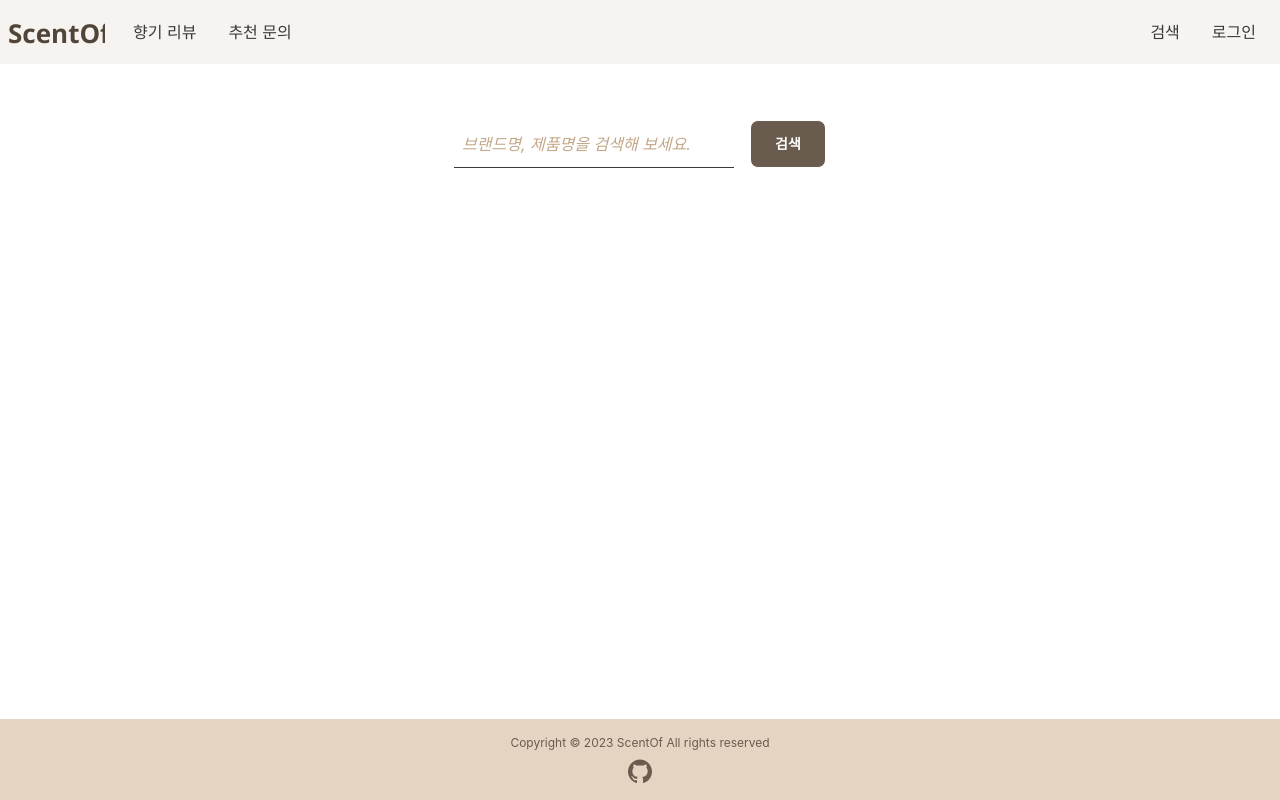
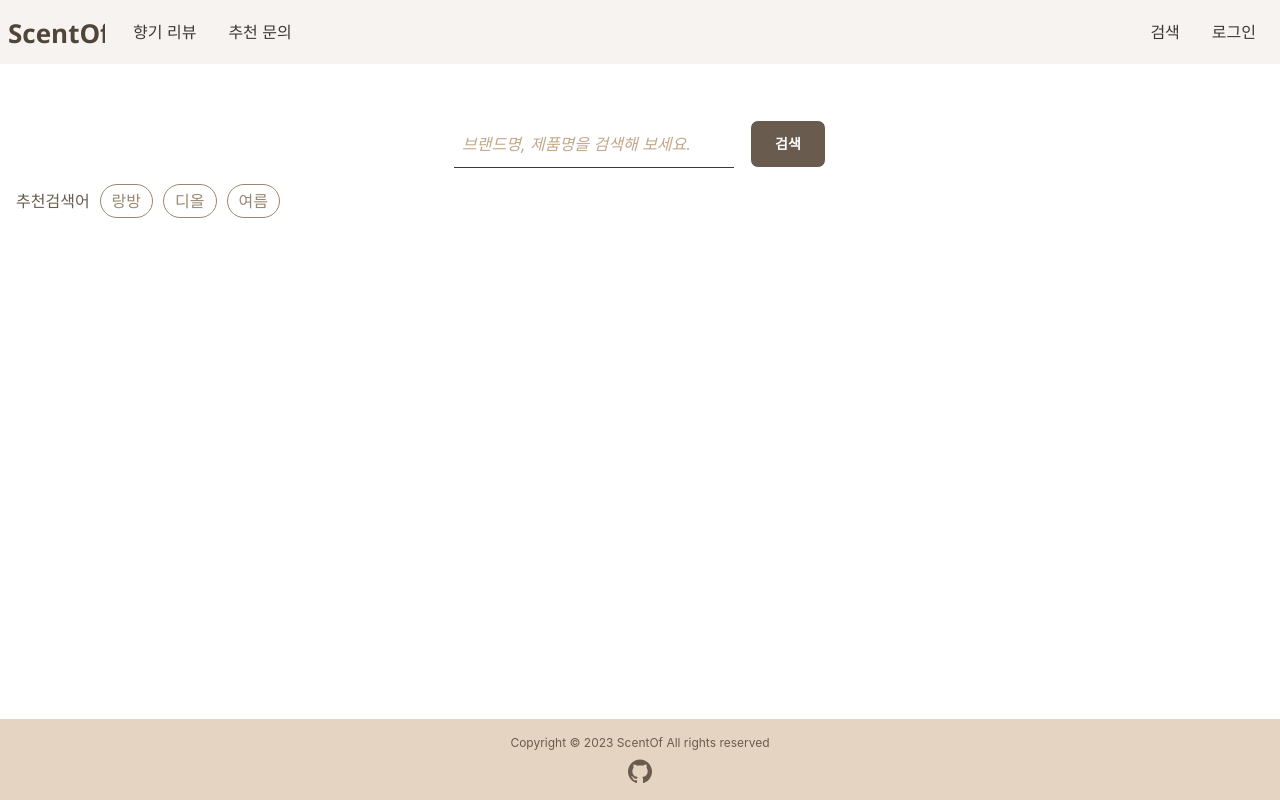
Before and after one commit to j2yn34/ScentOf, a React (Vite) app: page /search in a window 1280 px wide. Built offline with nearby package versions, Linux system fonts and the light colour scheme; no server answers.

Commit message:
Feat: 추천검색어 클릭 시 검색 기능 구현

```diff
--- a/src/pages/SearchPage.tsx
+++ b/src/pages/SearchPage.tsx
@@ -10,6 +10,17 @@ const SearchPage = () => {
   const reviewCount = useRecoilValue(reviewCountState);
   const recommendCount = useRecoilValue(recommendCountState);
   let totalCount = reviewCount + recommendCount;
+
+  const exampleSearchTerms = [
+    { name: "lanvin", term: "랑방" },
+    { name: "dior", term: "디올" },
+    { name: "summer", term: "여름" },
+  ];
+
+  const clickExamples = (exTerm: string) => {
+    setSubmittedSearchTerm(exTerm);
+    setSearchTerm(exTerm);
+  };
 
   const checkSearchValue = async (searchTerm: string) => {
     const trimmedSearchTerm = searchTerm.trim();
@@ -29,6 +40,7 @@ const SearchPage = () => {
 
   return (
     <div className="pt-14 px-4">
+      <div className="w-100">
         <form onSubmit={onSubmit} className="flex justify-center">
           <input
             type="text"
@@ -41,6 +53,21 @@ const SearchPage = () => {
             검색
           </button>
         </form>
+        <div className="flex items-center justify-start pt-4">
+          <span className="text-brown-500">추천검색어</span>
+          <div>
+            {exampleSearchTerms.map((searchTerm) => (
+              <button
+                key={searchTerm.name}
+                className="badge badge-lg py-4 ml-2.5 text-brown-400 hover:hover:bg-beige"
+                onClick={() => clickExamples(searchTerm.term)}
+              >
+                {searchTerm.term}
+              </button>
+            ))}
+          </div>
+        </div>
+      </div>
       {submittedSearchTerm && (
         <>
           <p className="text-sm pt-4 text-brown-500">
```
Lines whose indentation alone changed are shown as unchanged.
